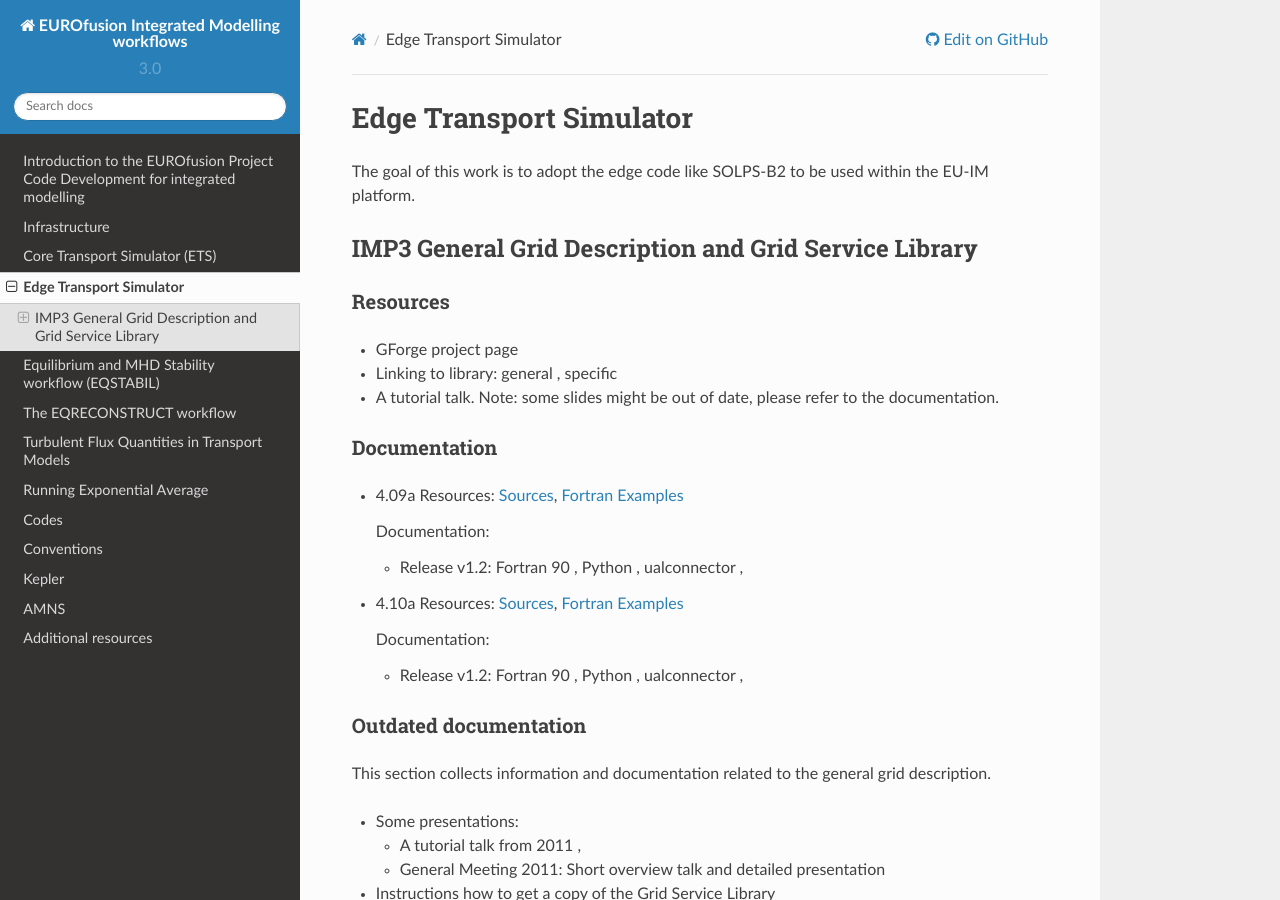
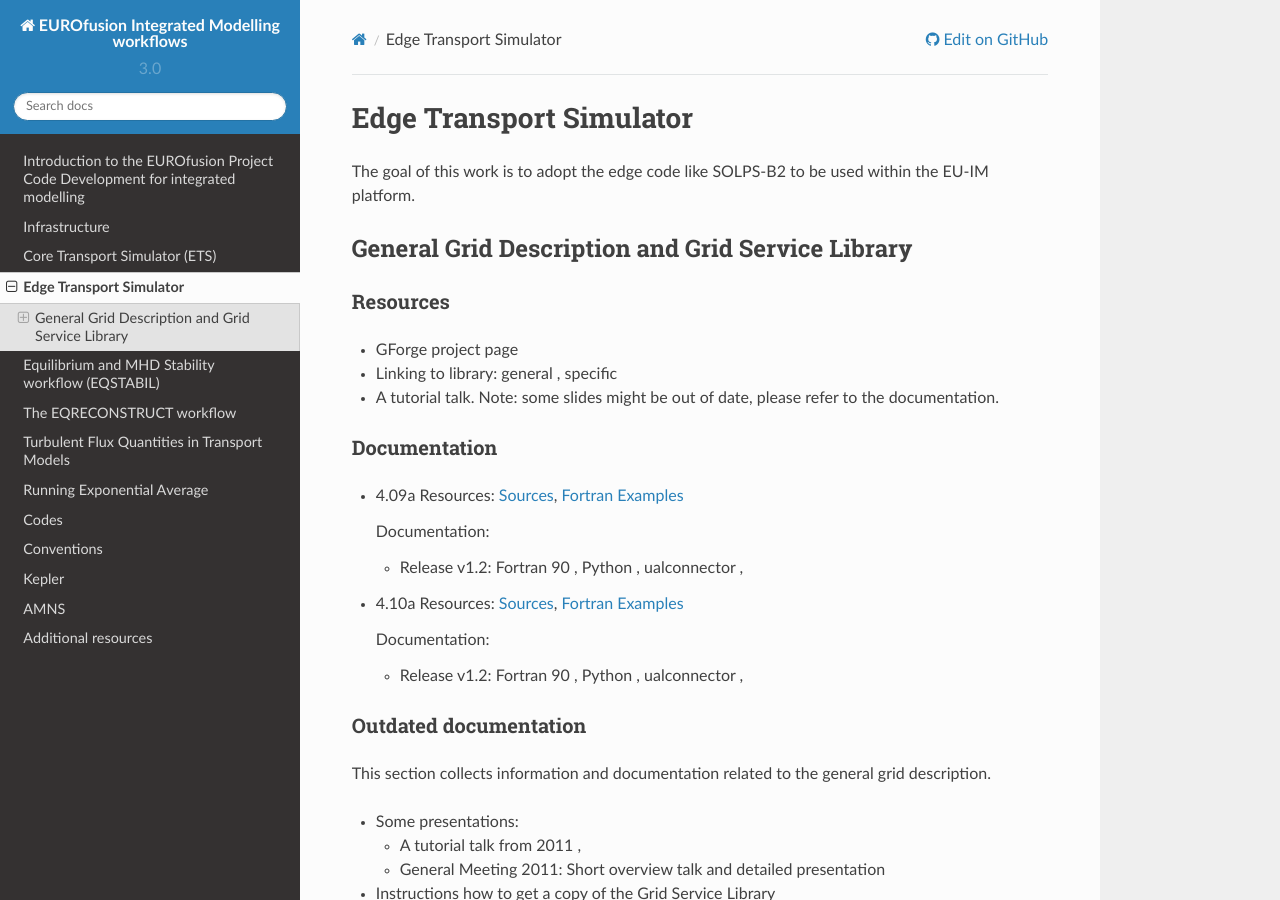
Before and after one commit to WPCD-Workflows/documentation, a Sphinx documentation site: the page built from source/edge.rst, in a window 1280 px wide and 900 px high. Built offline with Sphinx 7.4.7 and the Read the Docs theme 2.0.0, drawn with Linux system fonts in a browser that asks for light colours; some of the changed lines change nothing that is shown.

Commit message:
rm IMP3 and figure->image

```diff
--- a/source/edge.rst
+++ b/source/edge.rst
@@ -1,4 +1,4 @@
-.. _imp3_edge:
+.. _edge:
 
 ==========================
  Edge Transport Simulator
@@ -7,10 +7,10 @@
 The goal of this work is to adopt the edge code like SOLPS-B2 to be used
 within the EU-IM platform.
 
-.. _imp3_grid:
+.. _grid:
 
-IMP3 General Grid Description and Grid Service Library
-======================================================
+General Grid Description and Grid Service Library
+=================================================
 
 Resources
 ---------
@@ -104,13 +104,13 @@ A 2d grid in (R,Z) constructed by combining two structured
 one-dimensional spaces. The spaces are defined as follows, they define
 nodes and edges as subobjects.
 
-.. figure:: images/edge_1.png
+.. image:: images/edge_1.png
    :align: center
 
 The whole grid then looks like this (attention, slightly differing scales
 in R and Z):
 
-.. figure:: images/edge_2.png
+.. image:: images/edge_2.png
    :align: center
 
 A couple of examples for object descriptor are given. Some explanations:
@@ -133,25 +133,25 @@ over all subobjects defining the objects, lowest space first.
 Object class (1,1): 2d cells/faces. They have the following implicit
 numbering:
 
-.. figure:: images/edge_3.png
+.. image:: images/edge_3.png
    :align: center
 
 Object class (1,0): 1d edges, aligned along the R axis ("r-aligned").
 They have the following implicit numbering:
 
-.. figure:: images/edge_4.png
+.. image:: images/edge_4.png
    :align: center
 
 Object class (0,1): 1d edges, aligned along the Z axis ("z-aligned").
 They have the following implicit numbering:
 
-.. figure:: images/edge_5.png
+.. image:: images/edge_5.png
    :align: center
 
 Object class (0,0): 0d nodes. They have the following implicit
 numbering:
 
-.. figure:: images/edge_6.png
+.. image:: images/edge_6.png
    :align: center
 
 
```
